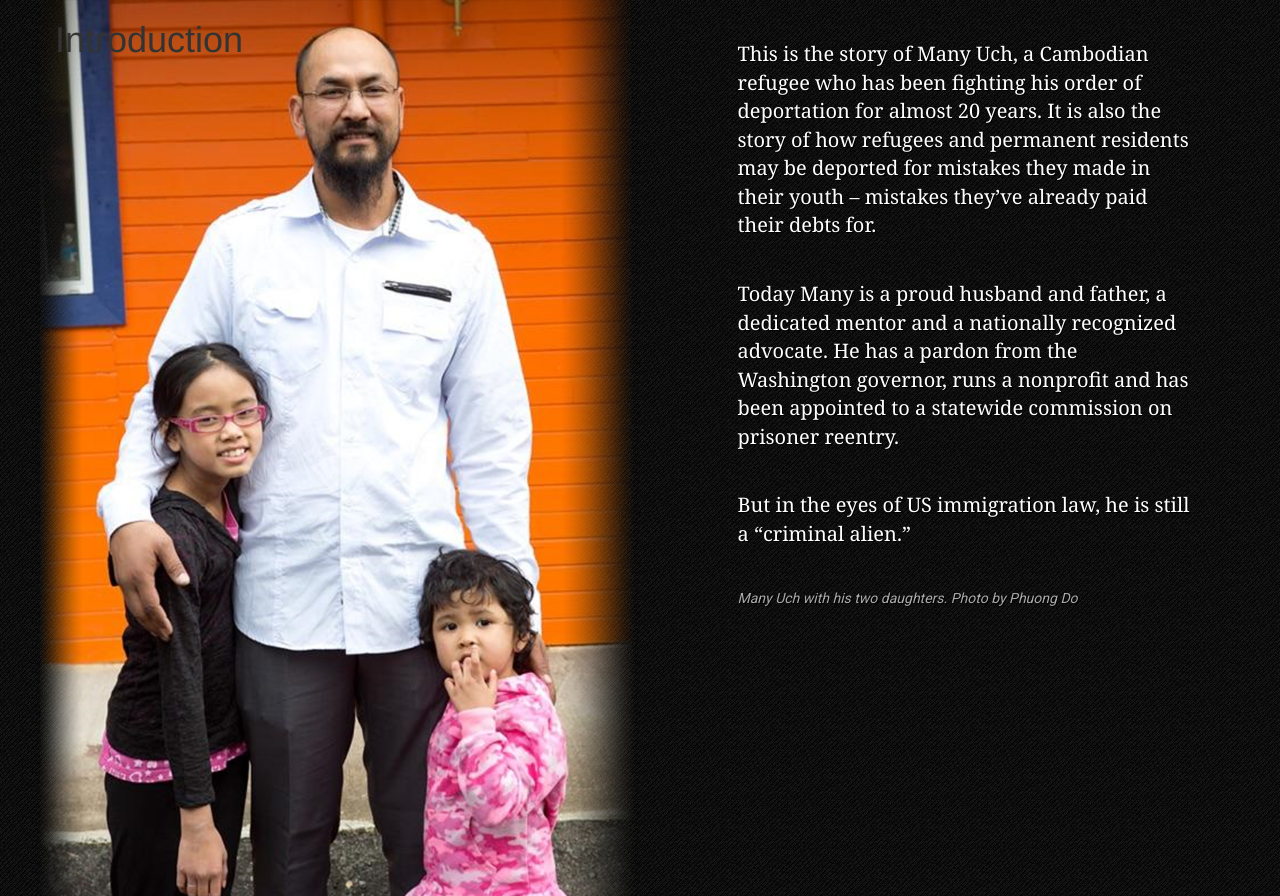
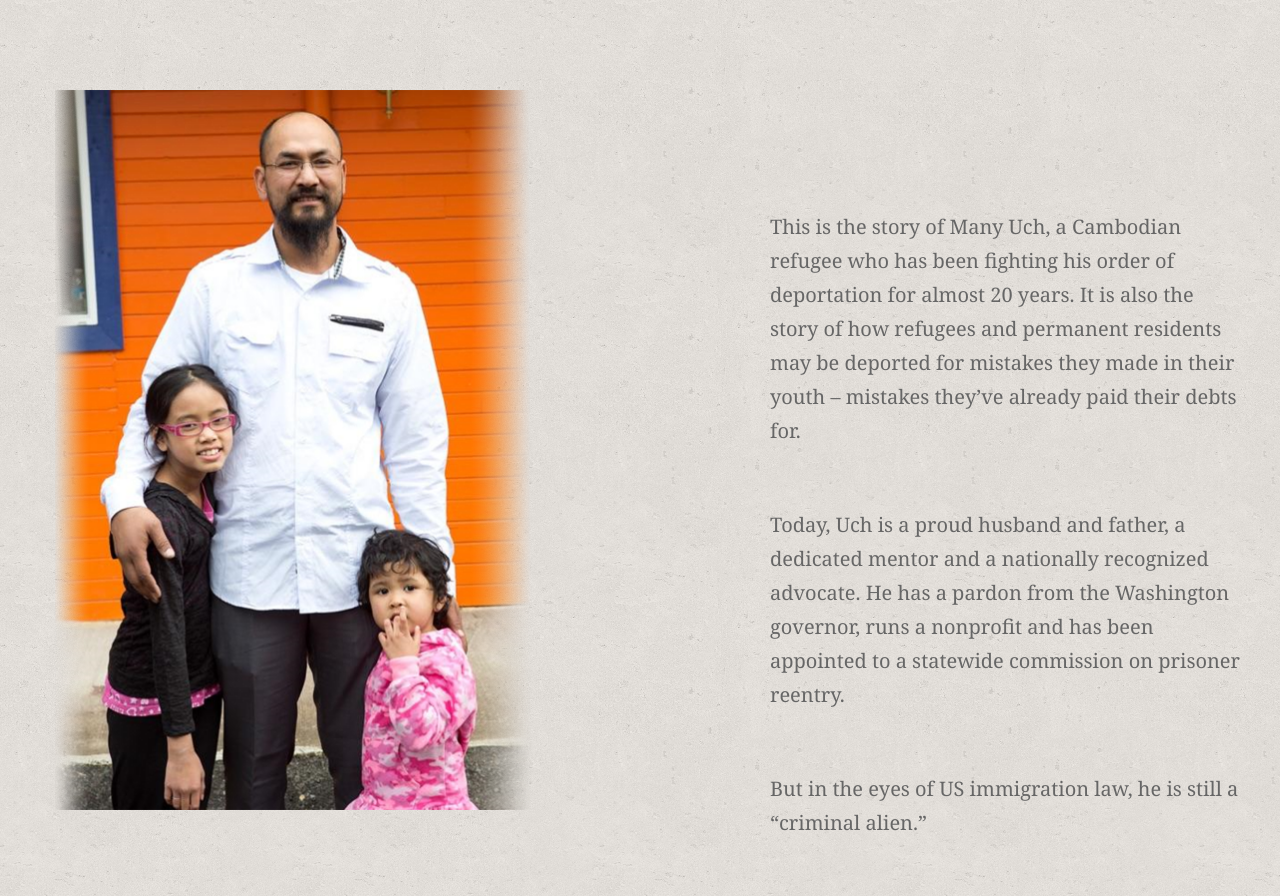
Before and after one commit to AditiBhandari/migrahack-2016, a Jekyll site: the page built from index.html, in a window 1280 px wide, cut to the strip 0-896 px from the top of the page. Built offline with Jekyll 4.4.1, drawn with Linux system fonts in a browser that asks for light colours; nearby versions of some CDN libraries; some of the changed text lies outside the part shown.

Commit message:
updated css images

```diff
--- a/_includes/cambo-genocide.html
+++ b/_includes/cambo-genocide.html
@@ -1,4 +1,4 @@
 <div class="col-md-4 col-sm-12">
-	<h1>{{include.section.title}}</h1>
 	{{include.section.text|markdownify}}
+	<p class="caption">Cambodian refugees. Photo by Berta Romero</p>
 </div>
--- a/_includes/intro.html
+++ b/_includes/intro.html
@@ -1,8 +1,8 @@
-<div class="col-md-7 col-sm-12">
+<!-- <div class="col-md-7 col-sm-12">
 	<h1>{{include.section.title}}</h1>
-</div>
+</div> -->
 
-<div class="col-md-5 col-sm-12">
+<div class="col-md-offset-7 col-md-5 col-sm-12">
 	{{include.section.text|markdownify}}
 	<p class="caption">Many Uch with his two daughters. Photo by Phuong Do</p>
 </div>
--- a/_includes/refugee-camp.html
+++ b/_includes/refugee-camp.html
@@ -0,0 +1,4 @@
+<div class="col-md-5 col-sm-12">
+	{{include.section.text|markdownify}}
+	<p class="caption">A refugee camp. Photo by Berta Romero</p>
+</div>
--- a/_layouts/default.html
+++ b/_layouts/default.html
@@ -5,7 +5,7 @@
     <meta http-equiv="X-UA-Compatible" content="IE=edge">
     <meta name="viewport" content="width=device-width, initial-scale=1">
     <!-- The above 3 meta tags *must* come first in the head; any other head content must come *after* these tags -->
-    <title>Bootstrap 101 Template</title>
+    <title>Cambodian Refugees | The Story of Many Uch</title>
 
     <!-- Bootstrap -->
     <link rel="stylesheet" href="https://maxcdn.bootstrapcdn.com/bootstrap/3.3.6/css/bootstrap.min.css" integrity="sha384-1q8mTJOASx8j1Au+a5WDVnPi2lkFfwwEAa8hDDdjZlpLegxhjVME1fgjWPGmkzs7" crossorigin="anonymous">
--- a/css/main.scss
+++ b/css/main.scss
@@ -4,28 +4,37 @@
 @charset "utf-8";
 
 body {
-	background-image: url('../img/dark_stripes.png');
+	background-image: url('../img/cork-wallet.png');
+}
+
+.container-fluid {
+	padding: 0 0 0 0;
+	margin: 0 0 0 0;
 }
 
 .section {
-	height: 100vh;
+	height: 80vh;
+	margin-top: 10vh;
 	width: 100%;
 	background-repeat: no-repeat;
-  background-size: cover;
+  	background-size: cover;
+  	padding-top: 60px;
+  	margin-left: 15px !important;
 
 	p {
 		font-size: 20px;
 		font-family: Georgia, serif;
-		color: #fff;
-		margin-top: 40px;
-		text-shadow: 1px 1px #000;
+		color: #666;
+		margin-top: 60px;
+		// text-shadow: 1px 1px #000;
+		line-height: 1.7;
 	}
 
 	p.caption {
 		font-size: 14px;
 		font-family: "Roboto", sans-serif;
 		font-weight: 400;
-		color: #aaa;
+		color: #ddd;
 		font-style: italic;
 	}
 }
@@ -37,4 +46,5 @@ body {
 .wrapper {
 	max-width: 1200px;
 	margin: 0 auto;
+	padding: 0 auto;
 }
--- a/index.html
+++ b/index.html
@@ -7,7 +7,7 @@ sections:
       text: |+
         This is the story of Many Uch, a Cambodian refugee who has been fighting his order of deportation for almost 20 years. It is also the story of how refugees and permanent residents may be deported for mistakes they made in their youth – mistakes they’ve already paid their debts for.
 
-        Today Many is a proud husband and father, a dedicated mentor and a nationally recognized advocate. He has a pardon from the Washington governor, runs a nonprofit and has been appointed to a statewide commission on prisoner reentry.
+        Today, Uch is a proud husband and father, a dedicated mentor and a nationally recognized advocate. He has a pardon from the Washington governor, runs a nonprofit and has been appointed to a statewide commission on prisoner reentry.
 
         But in the eyes of US immigration law, he is still a “criminal alien.”
       image: many-family-1200.png
@@ -16,17 +16,17 @@ sections:
       slug: cambo-genocide
       image: cambodian-genocide-1200.png
       text: |+
-        Many Uch was born in Cambodia in 1976, in the middle of the Khmer Rouge genocide (1975-1979). In the chaos of the US bombings of Cambodia during the Vietnam War, the radical Khmer Rouge rose to power.
+        Uch was born in Cambodia in 1976, in the middle of the genocide (1975-1979) orchestrated by the Khmer Rouge. The radical communist party rose to power in the chaos of the US bombings of Cambodia during the Vietnam War.
 
-        The Khmer Rouge orchestrated a genocide which killed 2 million people through starvation, murder, and torture - around 20% of the Cambodian population.
+        The genocide killed 2 million people through starvation, murder, and torture – an estimated 21% of the Cambodian population.
     - title: Refugee Camps
       template: refugee-camp.html
       slug: refugee-camp
       image: refugee-camps.jpg
       text: |+
-        In 1979, the Vietnamese army invaded Cambodia to kick out the Khmer Rouge. Many, his mother, and his two older brothers were taken by the Khmer Rouge into jungle as prisoners. They were separated from his father, who thought they had died and spent a year foraging for just enough food to survive in the jungle.
+        In 1979, the Vietnamese army invaded Cambodia to expel the Khmer Rouge. Uch, his mother, and his two older brothers were taken by the Khmer Rouge into jungle as prisoners. They were separated from his father who thought they had died, and spent a year foraging in the jungle until they were found and rescued by the Red Cross.
 
-        They were finally found and rescued by the Red Cross. Many and his mother and siblings bounced around from camp to camp in Thailand for three years before landing in a camp in the Philippines, where Many started to learn English. He was a bright kid.
+        Uch and his mother and siblings spent time in several camps in Thailand for three years before arriving at a camp in the Philippines. Uch was a bright kid, and started to learn English.
 
     - template: resettlement-chart.html
       slug: resettlement-chart
```
Also changed, not shown: img/cork-wallet.png (added).
